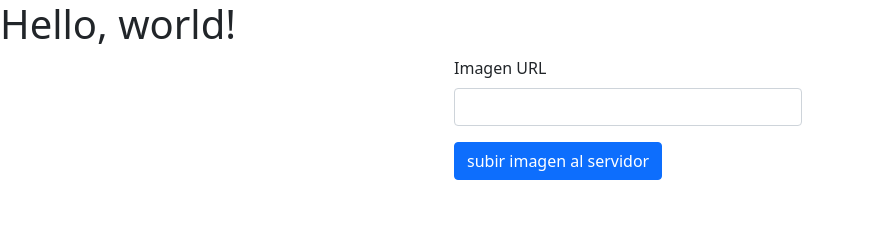
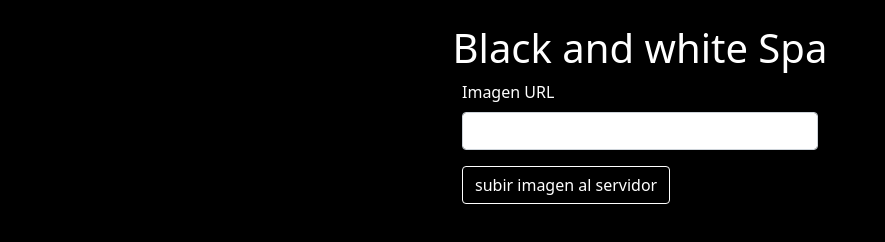
Before and after one commit to javiereduar/desafio-black, a website: page static/index.html in a window 1280 px wide. Shown: the whole page, without its empty margins (0-885 px from the left). Drawn offline with nearby package versions, Linux system fonts and the light colour scheme.

Commit message:
integracion css

```diff
--- /dev/null
+++ b/static/assets/style.css
@@ -0,0 +1,10 @@
+body {
+    background-color: black;
+    color: white;
+}
+
+.btnPersonalisado {
+    background-color: black;
+    color: white;
+    border-color:white;
+}
--- a/static/index.html
+++ b/static/index.html
@@ -7,16 +7,13 @@
 
     <!-- Bootstrap CSS -->
     <link href="https://cdn.jsdelivr.net/npm/bootstrap@5.1.3/dist/css/bootstrap.min.css" rel="stylesheet" integrity="sha384-1BmE4kWBq78iYhFldvKuhfTAU6auU8tT94WrHftjDbrCEXSU1oBoqyl2QvZ6jIW3" crossorigin="anonymous">
-
+    <link rel="stylesheet" href="/assets/style.css">
     <title>Hello, world!</title>
   </head>
   <body>
-    <h1>Hello, world!</h1>
+    <div class="container">
+      <h1 class="text-center mt-4">Black and white Spa</h1>
 
-
-
-    <div class="container">
-        <div class="row">
       <div class="row">
           <div class="col-4"></div>
           <div class="col-4">
@@ -26,17 +23,17 @@
                     <input type="url" name="url1" class="form-control" id="exampleInputEmail1" aria-describedby="emailHelp">
                   </div>
 
-                        <button type="submit" class="btn btn-primary">subir imagen al servidor</button>
+                  <button type="submit" class="btn btnPersonalisado">subir imagen al servidor</button>
                 </form>
           </div>
           <div class="col-4"></div>
       </div>
     </div>
-    </div>
+
+
 
 
     <script src="https://cdn.jsdelivr.net/npm/bootstrap@5.1.3/dist/js/bootstrap.bundle.min.js" integrity="sha384-ka7Sk0Gln4gmtz2MlQnikT1wXgYsOg+OMhuP+IlRH9sENBO0LRn5q+8nbTov4+1p" crossorigin="anonymous"></script>
 
-
   </body>
 </html>
```
Also changed, not shown: static/imgs/newImg.jpg (deleted). Lines whose indentation alone changed are shown as unchanged.
